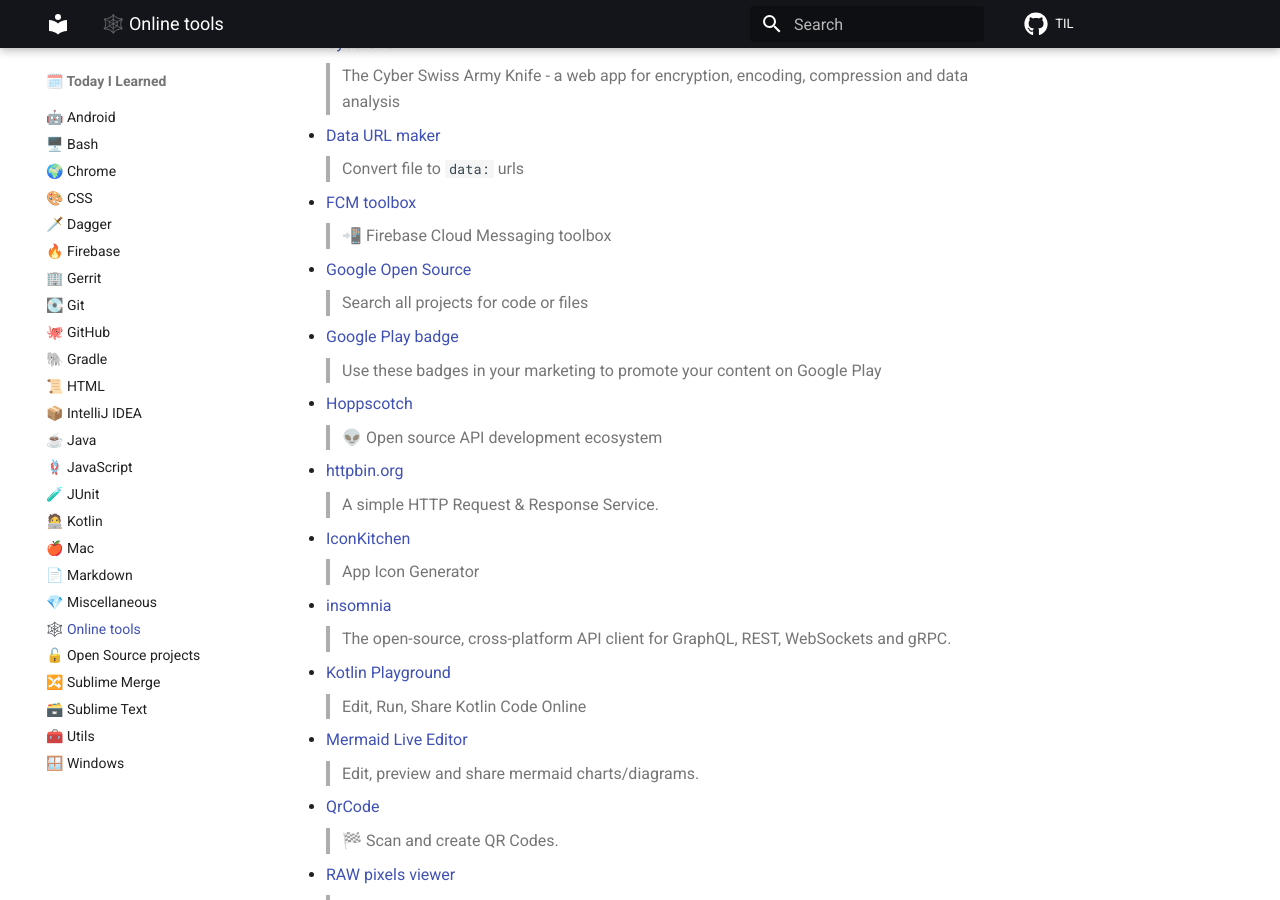
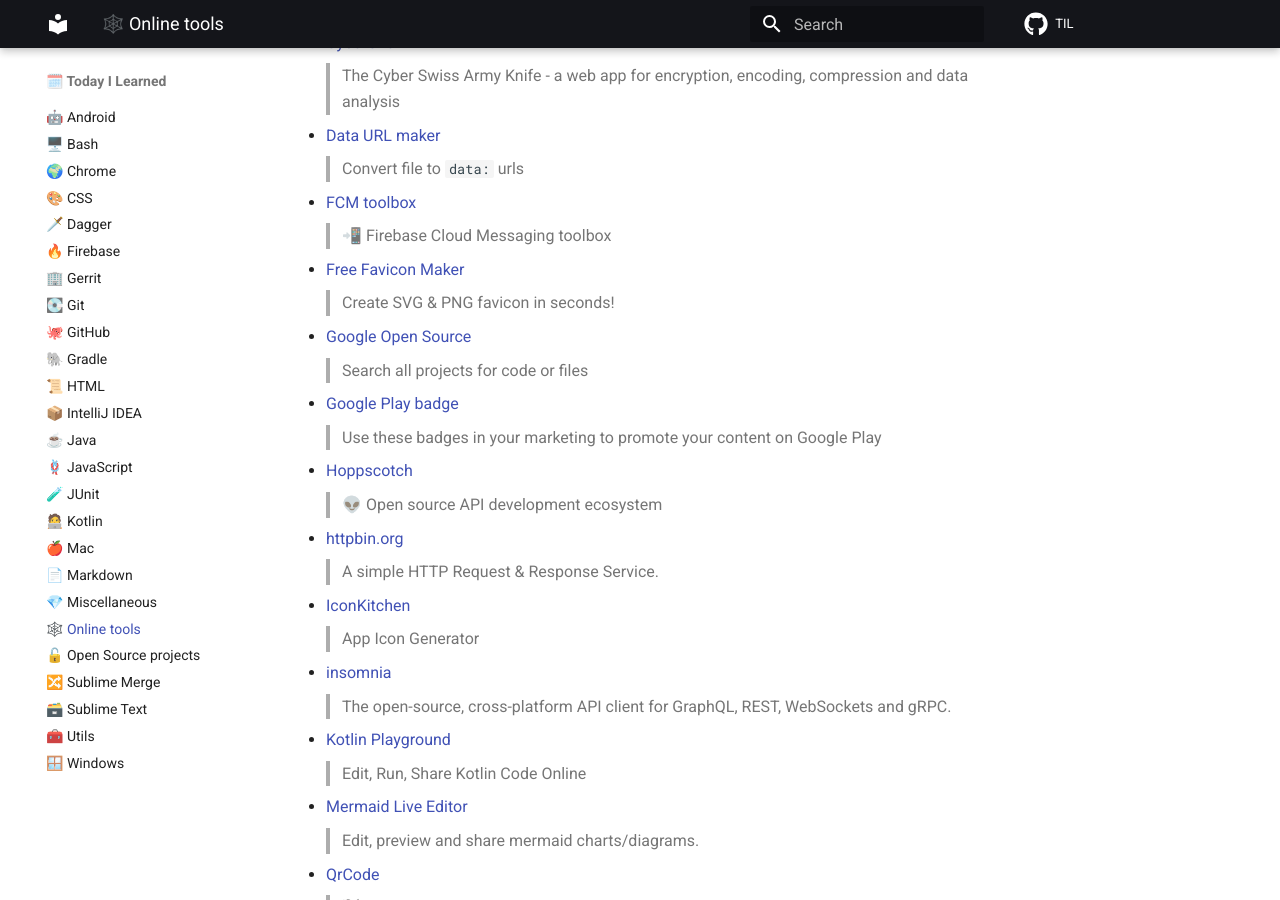
Before and after one commit to SimonMarquis/TIL, an MkDocs documentation site: the page built from docs/online-tools.md, in a window 1280 px wide and 900 px high, scrolled down 553 px. Built offline with MkDocs 1.6.1 and Material for MkDocs 9.7.7, drawn with Linux system fonts in a browser that asks for light colours; comment, search, counter and statistics services are not loaded.

Commit message:
[Online Tools] Free Favicon Maker

```diff
--- a/docs/online-tools.md
+++ b/docs/online-tools.md
@@ -22,6 +22,8 @@
   > Convert file to `data:` urls
 - [FCM toolbox](https://simonmarquis.github.io/FCM-toolbox)
   > 📲 Firebase Cloud Messaging toolbox
+- [Free Favicon Maker](https://formito.com/tools/favicon)
+  > Create SVG & PNG favicon in seconds!
 - [Google Open Source](https://cs.opensource.google/)
   > Search all projects for code or files
 - [Google Play badge](https://play.google.com/intl/en_us/badges/)
```
